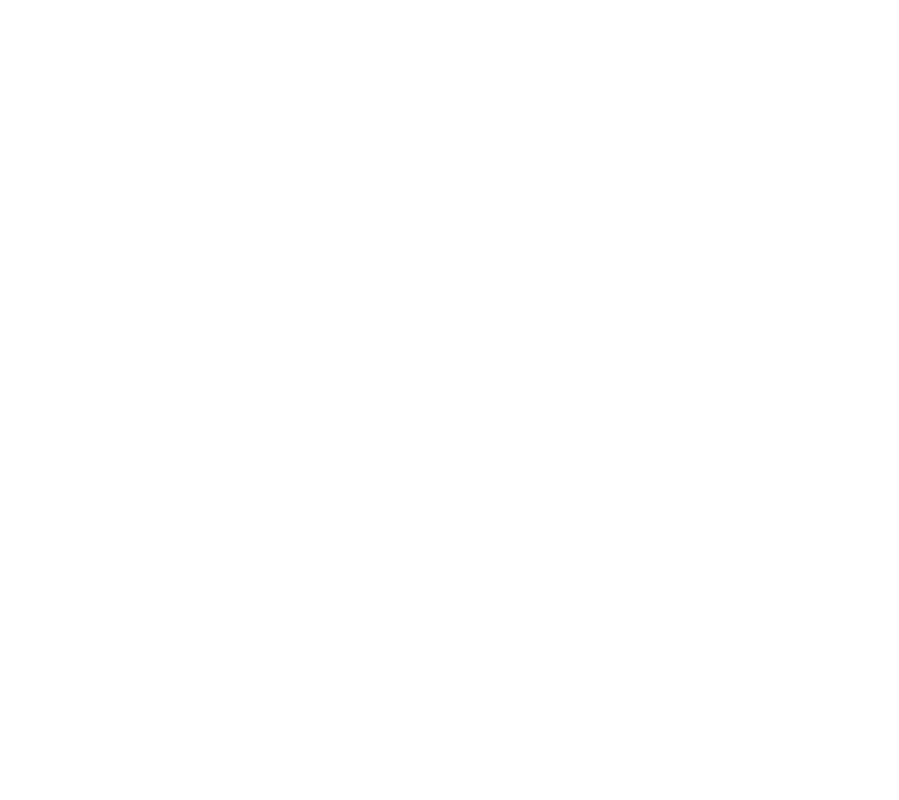
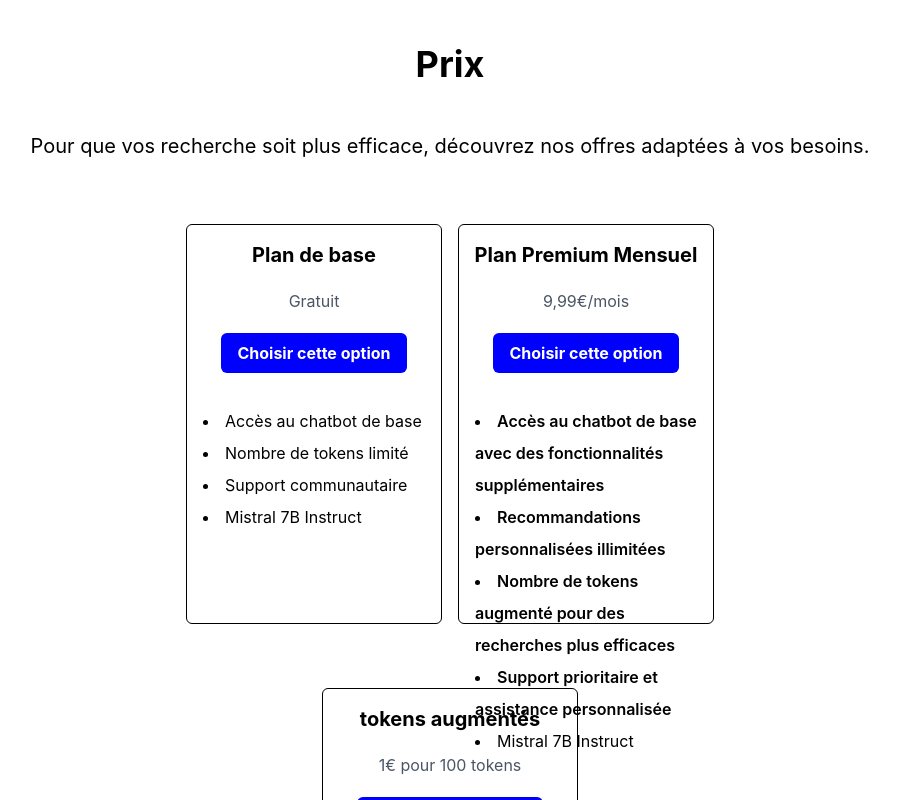
Before and after one commit to Vutivo/eliza, a React (Vite) app in the folder code/landing/: page / in a window 1280 px wide. Shown: the part 3280-4080 px from the top of the page, without its empty margins (190-1089 px from the left). Before the commit the page ends 3197 px from the top, so only its background shows below. Built offline with nearby package versions, Linux system fonts and the light colour scheme.

Commit message:
refactor(App):updated App.tsx

```diff
--- a/code/landing/src/App.tsx
+++ b/code/landing/src/App.tsx
@@ -3,6 +3,7 @@
 import Problem from "./componants/Problem"
 import Soluce from "./componants/Soluce"
 import Use from "./componants/Use"
+import Price from "./componants/Price"
 
 // Assets
 import image_network from "./assets/network.png"
@@ -49,7 +50,7 @@
   },
   {
     number: 2,
-    title: "Création de votre sallon privé",
+    title: "Création de votre salon privé",
     text: "Créez votre salon privé pour discuter de vos besoins de voyage avec notre assistant intelligent, disponible 24h/24, 7j/7.",
   },
   {
@@ -58,7 +59,41 @@
     text: "Discutez avec notre chatbot pour obtenir des recommandations personnalisées, finaliser les détails de votre voyage et profiter d’une expérience de planification sans stress.",
   },
 ];
+const prices = [
+  {
+    title: "Plan de base",
+    price: "Gratuit",
+    args: [
+      { text: "Accès au chatbot de base", highlight: false },
+      { text: "Nombre de tokens limité", highlight: false },
+      { text: "Support communautaire", highlight: false },
+      { text: "Mistral 7B Instruct", highlight: false },
+    ],
+  },
+   {
+    title: "Plan Premium Mensuel",
+    price: "9,99€/mois",
+    args: [
+      { text: "Accès au chatbot de base avec des fonctionnalités supplémentaires", highlight: true },
+      { text: "Recommandations personnalisées illimitées", highlight: true },
+      { text: "Nombre de tokens augmenté pour des recherches plus efficaces", highlight: true },
+      { text: "Support prioritaire et assistance personnalisée", highlight: true },
+      { text: "Mistral 7B Instruct" },
+    ],
+  },
+];
+const tokens_prices = [
+  {
+    title: "tokens augmentés",
+    price: "1€ pour 100 tokens",
+    args: [
+      { text: "Achetez des tokens supplémentaires pour des recherches plus approfondies et des recommandations plus précises.", highlight: false },
+      { text: "Idéal pour les utilisateurs qui souhaitent une expérience de planification de voyage plus complète.", highlight: false },
+    ],
+  },
 
+
+];
 function App() {
   return (
     <div>
@@ -132,6 +167,36 @@
       </div>
 
     </div>
+    {/* Prix */}
+    <div>
+      <h1 className="font-bold text-4xl text-center mt-32 mb-8 p-4">
+        Prix
+      </h1>
+      <p className="text-center text-xl">Pour que vos recherche soit plus efficace, découvrez nos offres adaptées à vos besoins.</p>
+      <div className="flex flex-row gap-4 justify-center items-start mt-16">
+        {prices.map((price, index) => (
+          <Price
+            key={index}
+            title={price.title}
+            price={price.price}
+            args={price.args}
+          />
+        ))}
+
+
+      </div>
+      <div className="flex flex-row gap-4 justify-center items-start mt-16">
+        {tokens_prices.map((price, index) => (
+          <Price
+            key={index}
+            title={price.title}
+            price={price.price}
+            args={price.args}
+          />
+        ))}
+
+      </div>
+    </div>
 
 
     </div>
```
